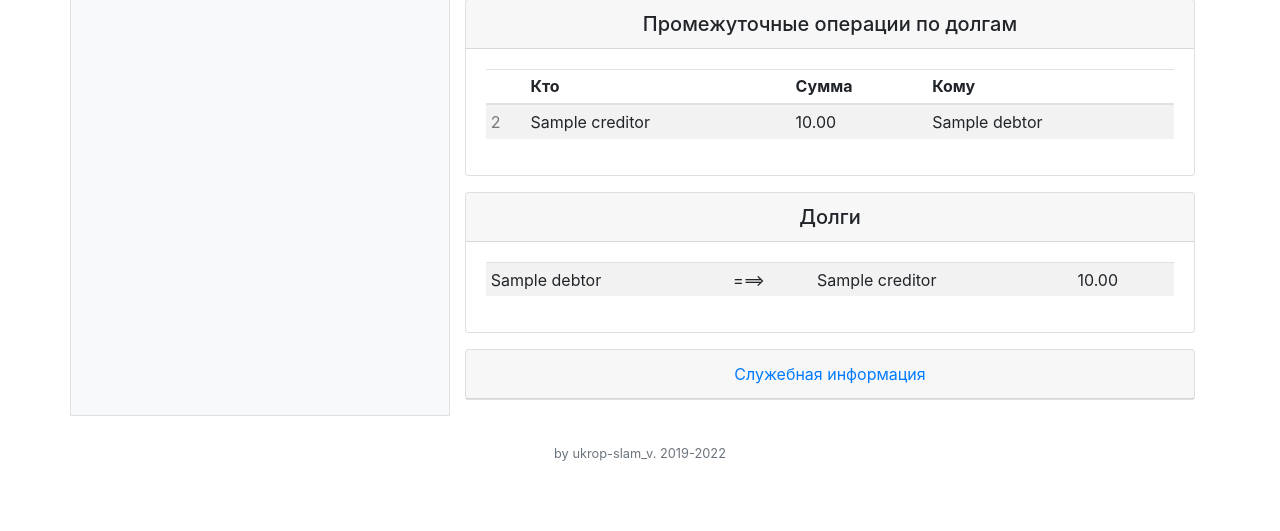
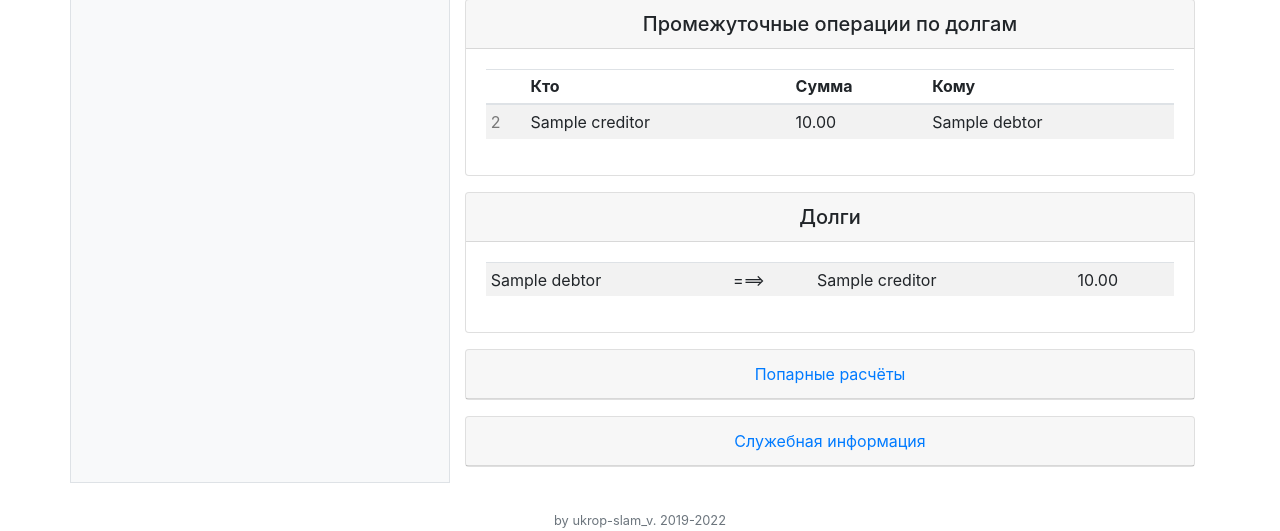
Before and after one commit to gangstaar/debtor, a Flask app: template templates/report.html in a window 1280 px wide. Shown: the part 423-954 px from the top of the page. Before the commit the page ends 884 px from the top, so only its background shows below. Run offline with Flask 2, Linux system fonts and the light colour scheme; the template is opened without the code that fills it: most values are stand-ins (such as "Sample title", 1, 10 or a date in 2020); some libraries are stand-ins or nearby versions.

Commit message:
Добавлен расчёт и вывод в отчёт попарных операций по долгам

```diff
--- a/templates/report.html
+++ b/templates/report.html
@@ -201,14 +201,16 @@
                     <tr>
                         <td></td>
                         <td><b>Всего</b></td>
-                        <td>{{'{0:8.2f}'.format(budget.get_consumption_amount_for_person(p.name))}}</td>
+                        <td><p class="text-success mb-0">{{'{0:8.2f}'.format(budget.get_consumption_amount_for_person(p.name))}}</p></td>
                         <td></td>
                     </tr>
                     </tbody>
                 </table>
 
+
+                {% if budget.get_all_attrs().__len__() > 0 %}
                 <!--Потребления по тэгам-->
-                <p class="text-center h6">Потребление {{p.name}} по тэгам</p>
+                <p class="text-center h6">Сумма потребления {{p.name}} по тэгам</p>
                 <table class="table table-striped table-sm">
                     <tbody>
                     {% for attr in budget.get_all_attrs() %}
@@ -217,20 +219,19 @@
                         <td>
                             <div class="d-flex flex-column">
                                 <div>
-                                    <b>{{attr.memo}}</b>
+                                    <p class="text-info"> {{attr.memo}} </p>
                                 </div>
                             </div>
                         </td>
                         <td class="align-middle">
-                            <b>
                             {{'{0:8.2f}'.format(budget.get_spendings_amount_by_attr_for_person(attr, p.name))}}
-                            </b>
                         </td>
                         <td></td>
                     </tr>
                     {% endfor %}
                     </tbody>
                 </table>
+                {% endif %}
 
             </div>
         </div>
@@ -390,6 +391,57 @@
             </tr>
             {% endfor %}
         </table>
+        {% endif %}
+    </div>
+</div>
+
+<!--Попарные расчёты-->
+<div class="card my-3">
+    <div class="card-header">
+        <p class="text-center text-info my-0">
+        <a data-toggle="collapse" href="#pairDebtsInfo">
+            Попарные расчёты
+        </a>
+        </p>
+    </div>
+    <div class="card-body justify-content-center collapse" id="pairDebtsInfo">
+        {% if (budget.persons_list.__len__() > 0 and budget.spending_list.__len__() > 0) %}
+        <small class="text-info text-justify">
+            Расчёт между каждой парой участников осуществляется с учётом потреблений, трат и промежуточных операций
+            по долгам каждого из участников, но без учёта обязательств по оплате долгов одних участников другими.
+        </small>
+
+        <div class="card my-3">
+        <table class="table table-striped table-sm">
+            {% for p in budget.persons_list %}
+            {% for d in budget.get_debts_to_other_persons(p) %}
+            <tr>
+                <td>{{p.name}}</td>
+
+                {% if d.debtor.name == p.name %}
+                <td> в долгу перед </td>
+                <td>{{d.creditor.name}}</td>
+                <td><p class="text-danger mb-0">{{"{0:8.2f}".format(d.amount)}}</p></td>
+                {% endif %}
+                {% if d.creditor.name == p.name %}
+                <td> кредитует </td>
+                <td>{{d.debtor.name}}</td>
+                <td><p class="text-success mb-0">{{"{0:8.2f}".format(d.amount)}}</p></td>
+                {% endif %}
+
+            </tr>
+            {% endfor %}
+
+            <!-- Не рисовать горизонтальную линию после последнего участника -->
+            {% if budget.persons_list.index(p)+1 < budget.persons_list.__len__() %}
+            <tr>
+                <td colspan="4"> <p class="text-center text-info my-0"> <hr> </p>  </td>
+            </tr>
+            {% endif %}
+
+            {% endfor %}
+        </table>
+        </div>
         {% endif %}
     </div>
 </div>
```
Also changed, not shown: budget/types.py (+47 -2 lines), main.py (+11 -0 lines).
